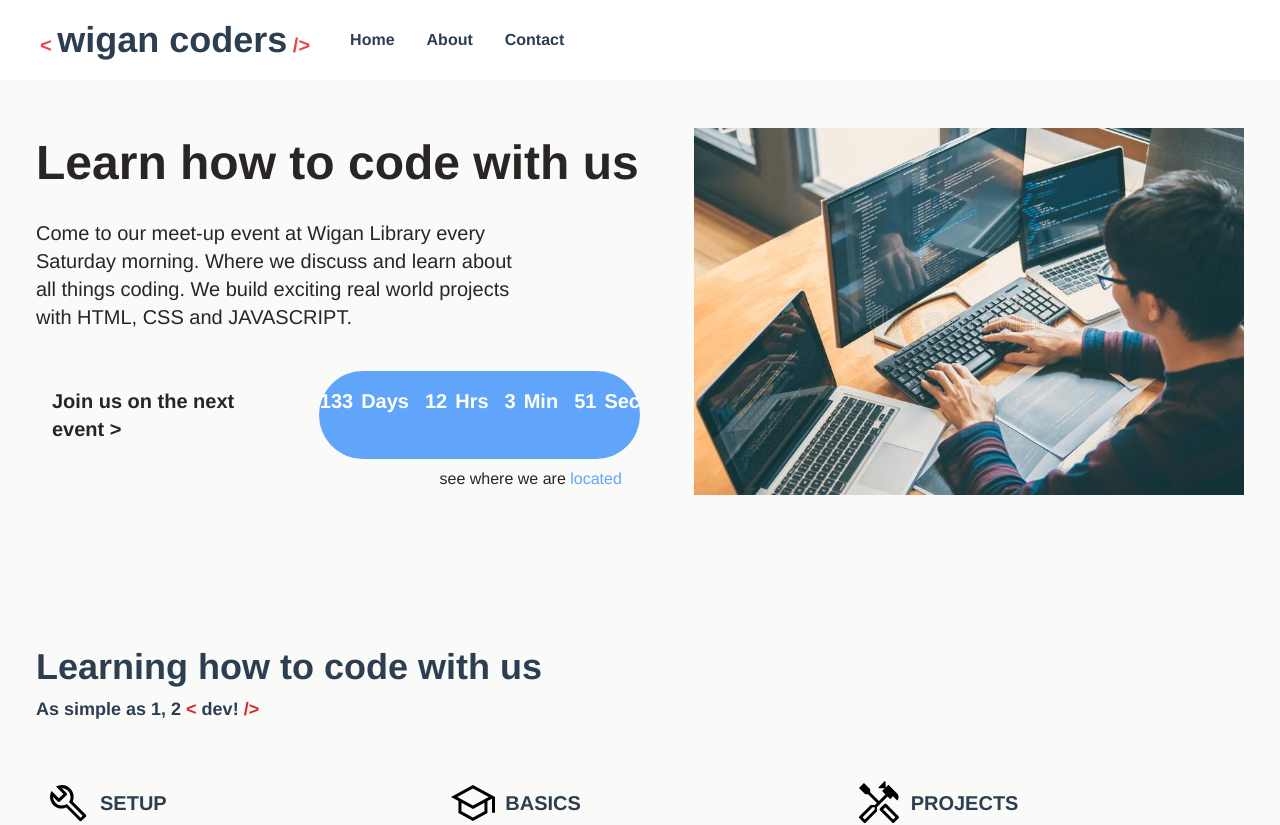
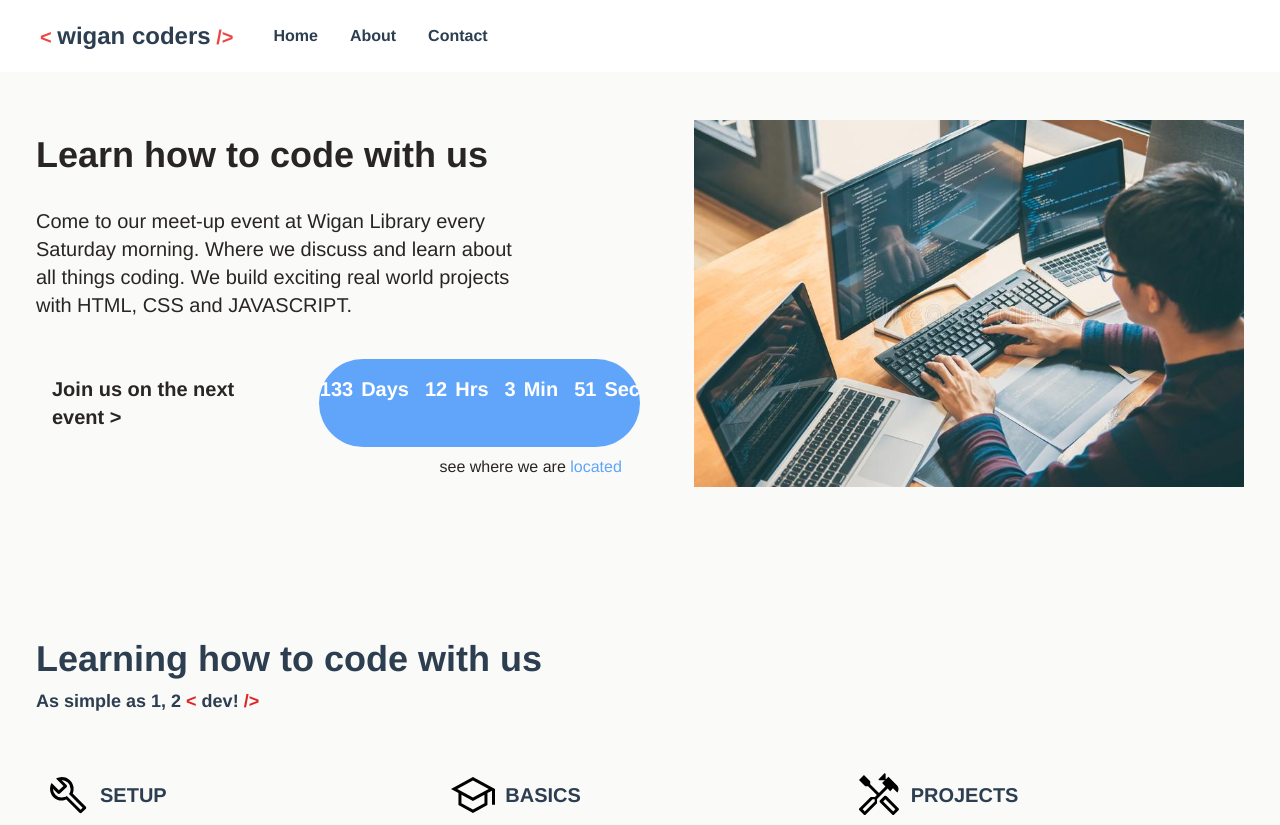
Before and after one commit to Rybrock/wigan-coders, a Vue app: page / in a window 1280 px wide. Shown: the top 825 px of the page. Built offline with nearby package versions, Linux system fonts and the light colour scheme; no server answers; the HTML template or start-up script is replaced by a standard one.

Commit message:
complete

```diff
--- a/src/components/AppNavbar.vue
+++ b/src/components/AppNavbar.vue
@@ -5,7 +5,7 @@
                 <div class="px-0 md:px-5 flex justify-around items-center space-x-10">
                     <div class="w-full">
                         <router-link to="/">
-                            <span class="text-3xl w-full lg:text-4xl font-semibold"><span class="text-red-500 text-xl">&lt; </span>wigan
+                            <span class="text-3xl w-full lg:text-2xl font-semibold"><span class="text-red-500 text-xl">&lt; </span>wigan
                             coders<span class="text-red-500 text-xl"> /></span></span>
                         </router-link>
                     </div>
--- a/src/views/HomeView.vue
+++ b/src/views/HomeView.vue
@@ -17,7 +17,7 @@
       "
     >
       <div class="text-left mt-10 w-full lg:w-7/12">
-        <span class="font-bold text-4xl lg:text-5xl mb-8">Learn how to code with us</span>
+        <span class="font-bold text-4xl lg:text-4xl mb-8">Learn how to code with us</span>
         <p class="w-full lg:w-9/12 mt-8 text-xl">
           Come to our meet-up event at Wigan Library every Saturday morning.
           Where we discuss and learn about all things coding. We build exciting
```
